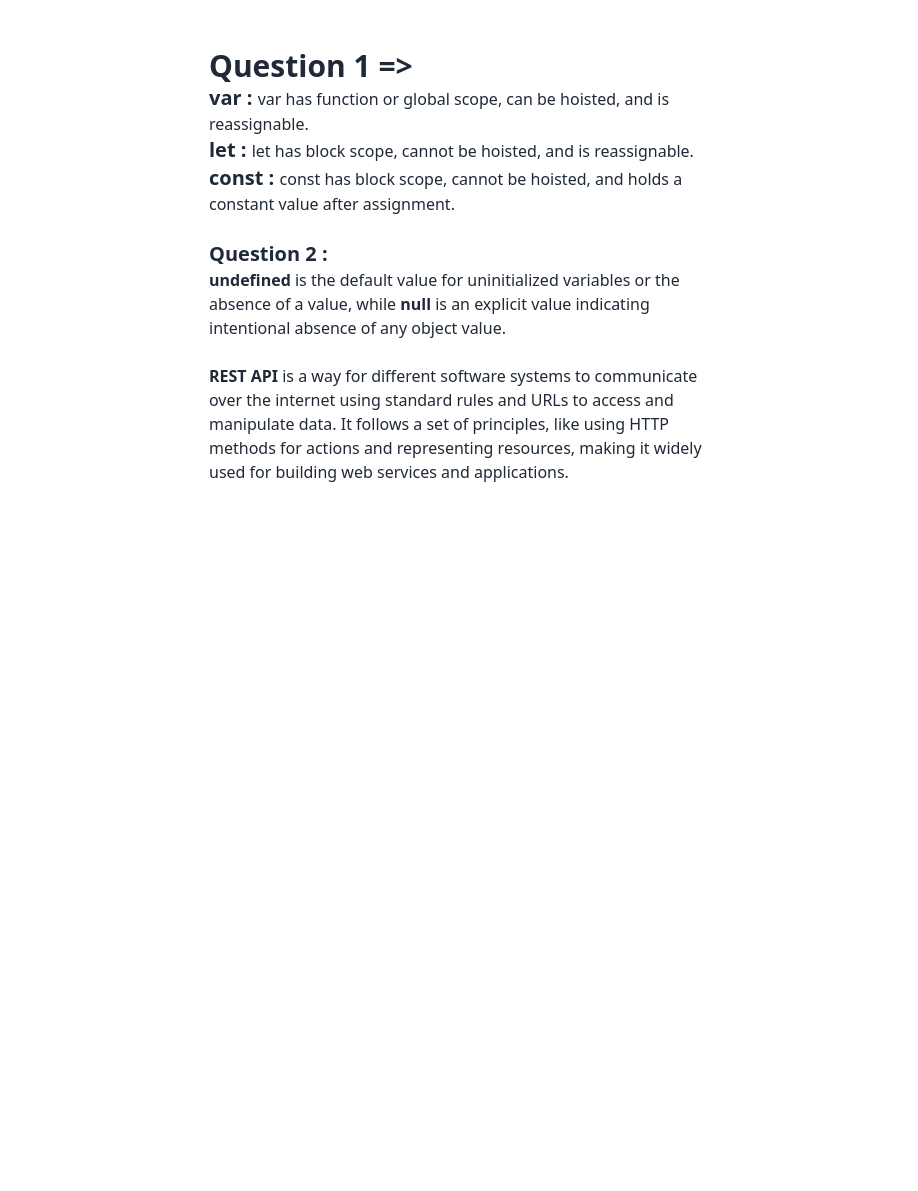
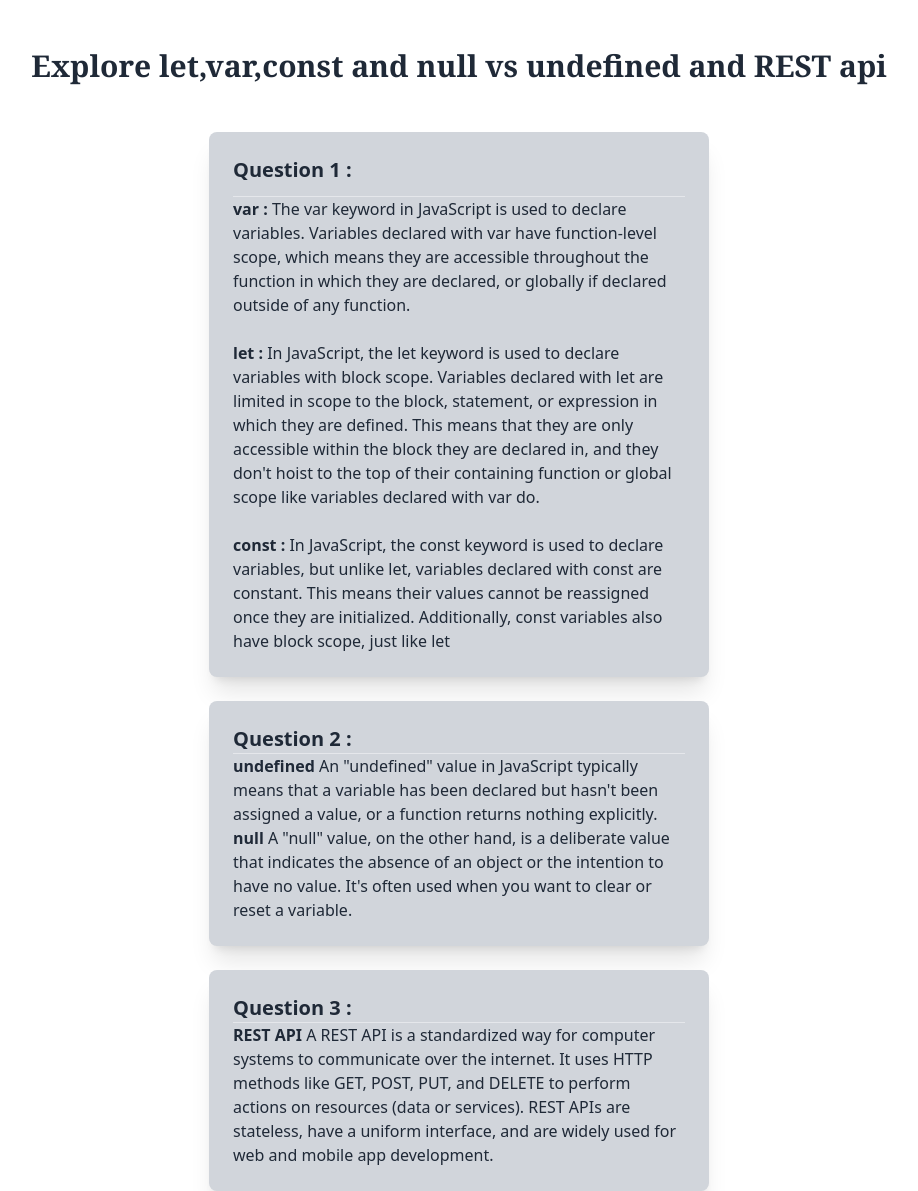
Before and after one commit to aminul157246/PHero-Tube, a plain HTML site: page question.html in a window 1280 px wide. Shown: the whole page, without its empty margins (181-1099 px from the left). Before the commit the page ends 800 px from the top, so only its background shows below. Drawn offline with nearby package versions, Linux system fonts and the light colour scheme.

Commit message:
first commit

```diff
--- a/question.html
+++ b/question.html
@@ -1,5 +1,6 @@
 <!DOCTYPE html>
 <html lang="en">
+
 <head>
     <meta charset="UTF-8">
     <meta name="viewport" content="width=device-width, initial-scale=1.0">
@@ -8,27 +9,65 @@
     <link href="https://cdn.jsdelivr.net/npm/daisyui@3.3.1/dist/full.css" rel="stylesheet" type="text/css" />
     <script src="https://cdn.tailwindcss.com"></script>
 </head>
-<body class="space-y-6 w-[500px] mx-auto mt-12">
-    <section >
-        <p>
-            <h2 class="text-3xl font-bold">Question 1 => </h2>
-            <span class="text-xl font-bold">var : </span> var has function or global scope, can be hoisted, and is reassignable. <br>
-    <span class="text-xl font-bold">let : </span> let  has block scope, cannot be hoisted, and is reassignable. <br>
-    <span class="text-xl font-bold">const : </span>const has block scope, cannot be hoisted, and holds a constant value after assignment.
-        </p>
-    </section>
 
-    <section>
-        <h2 class="text-xl font-bold"> Question 2 :</h2>
-        <p>
-            <span class="font-bold">undefined</span>  is the default value for uninitialized variables or the absence of a value, while <span class="font-bold">null</span> is an explicit value indicating intentional absence of any object value.
-        </p>
-    </section>
+<body>
+    <header class="mt-12">
+        <h2 class="text-3xl font-bold text-center font-serif">Explore let,var,const and null vs undefined and REST api
+        </h2>
+    </header>
+    <main class="space-y-6 w-full lg:w-[500px] mx-auto mt-12 p-10 lg:p-0">
+        <section class="bg-gray-300 rounded-lg shadow-xl p-6">
 
-    <section>
-        <p>
-           <span class="font-bold"> REST API</span> is a way for different software systems to communicate over the internet using standard rules and URLs to access and manipulate data. It follows a set of principles, like using HTTP methods for actions and representing resources, making it widely used for building web services and applications.
-        </p>
-    </section>
+            <h2 class="text-xl font-bold mb-3"> Question 1 :</h2>
+            <hr>
+            <ol>
+                <p><span class=" font-bold">var : </span> The var keyword in JavaScript is used to declare variables.
+                    Variables
+                    declared with var have function-level scope, which means they are accessible throughout the function
+                    in which
+                    they are declared, or globally if declared outside of any function.</p> <br>
+
+                <p><span class=" font-bold">let : </span> In JavaScript, the let keyword is used to declare variables
+                    with block
+                    scope. Variables declared with let are limited in scope to the block, statement, or expression in
+                    which they are
+                    defined. This means that they are only accessible within the block they are declared in, and they
+                    don't hoist to
+                    the top of their containing function or global scope like variables declared with var do.</p> <br>
+                <p><span class=" font-bold">const : </span>In JavaScript, the const keyword is used to declare
+                    variables, but
+                    unlike let, variables declared with const are constant. This means their values cannot be reassigned
+                    once they
+                    are initialized. Additionally, const variables also have block scope, just like let</p>
+            </ol>
+
+        </section>
+
+        <section class="bg-gray-300 rounded-lg shadow-xl p-6">
+            <h2 class="text-xl font-bold"> Question 2 :</h2>
+            <hr>
+            <p>
+                <span class="font-bold">undefined</span> An "undefined" value in JavaScript typically means that a
+                variable has been declared but hasn't been assigned a value, or a function returns nothing explicitly.
+            </p>
+            <p>
+                <span class="font-bold">null</span> A "null" value, on the other hand, is a deliberate value that
+                indicates the absence of an object or the intention to have no value. It's often used when you want to
+                clear or reset a variable.
+            </p>
+        </section>
+
+        <section class="bg-gray-300 rounded-lg shadow-xl p-6 mb-9">
+            <h2 class="text-xl font-bold"> Question 3 :</h2>
+            <hr>
+            <p>
+                <span class="font-bold"> REST API</span> A REST API is a standardized way for computer systems to
+                communicate over the internet. It uses HTTP methods like GET, POST, PUT, and DELETE to perform actions
+                on resources (data or services). REST APIs are stateless, have a uniform interface, and are widely used
+                for web and mobile app development.
+            </p>
+        </section>
+    </main>
 </body>
+
 </html>
```
Also changed, not shown: index.html (+14 -10 lines), script.js (+38 -22 lines).
